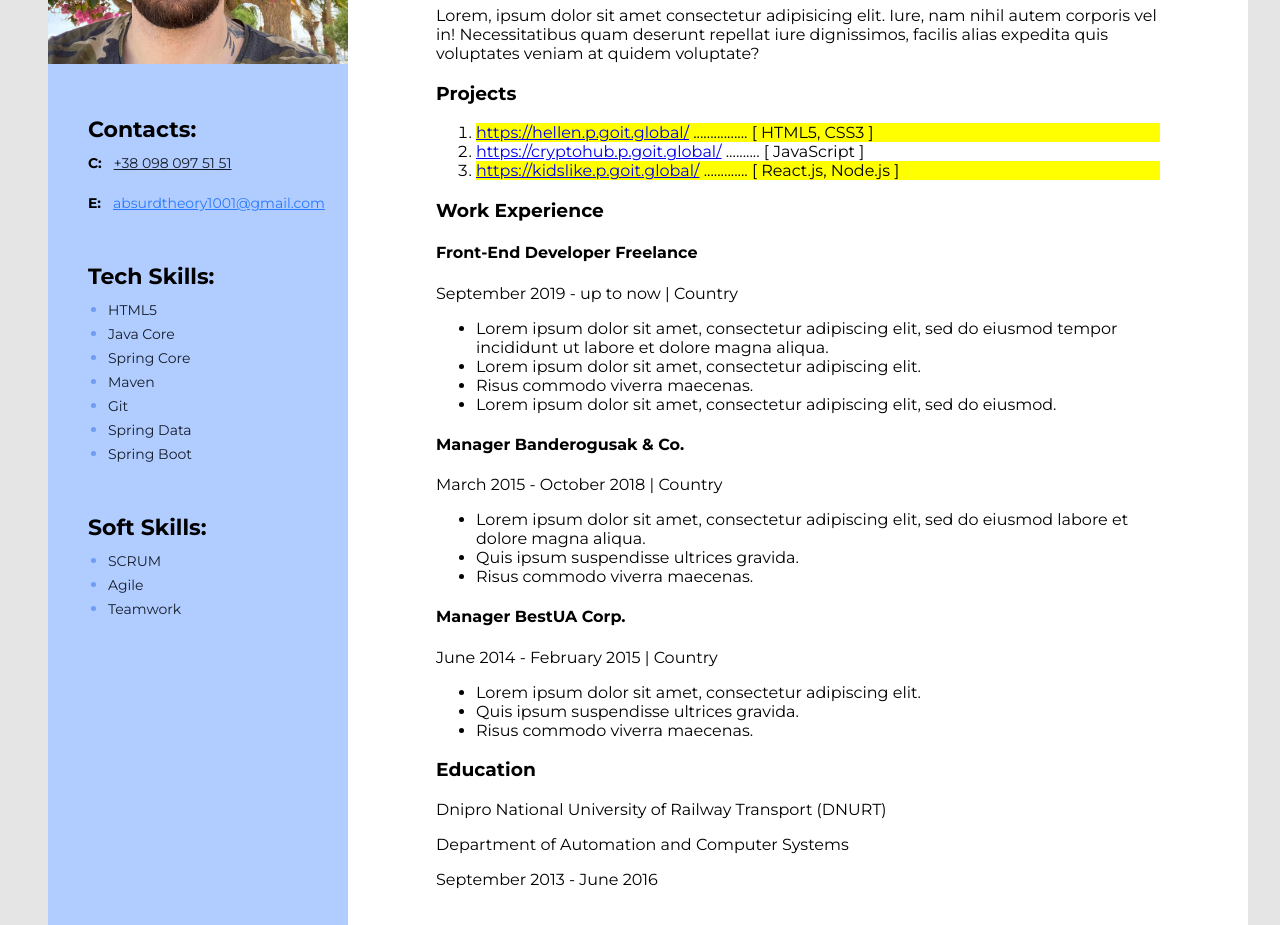
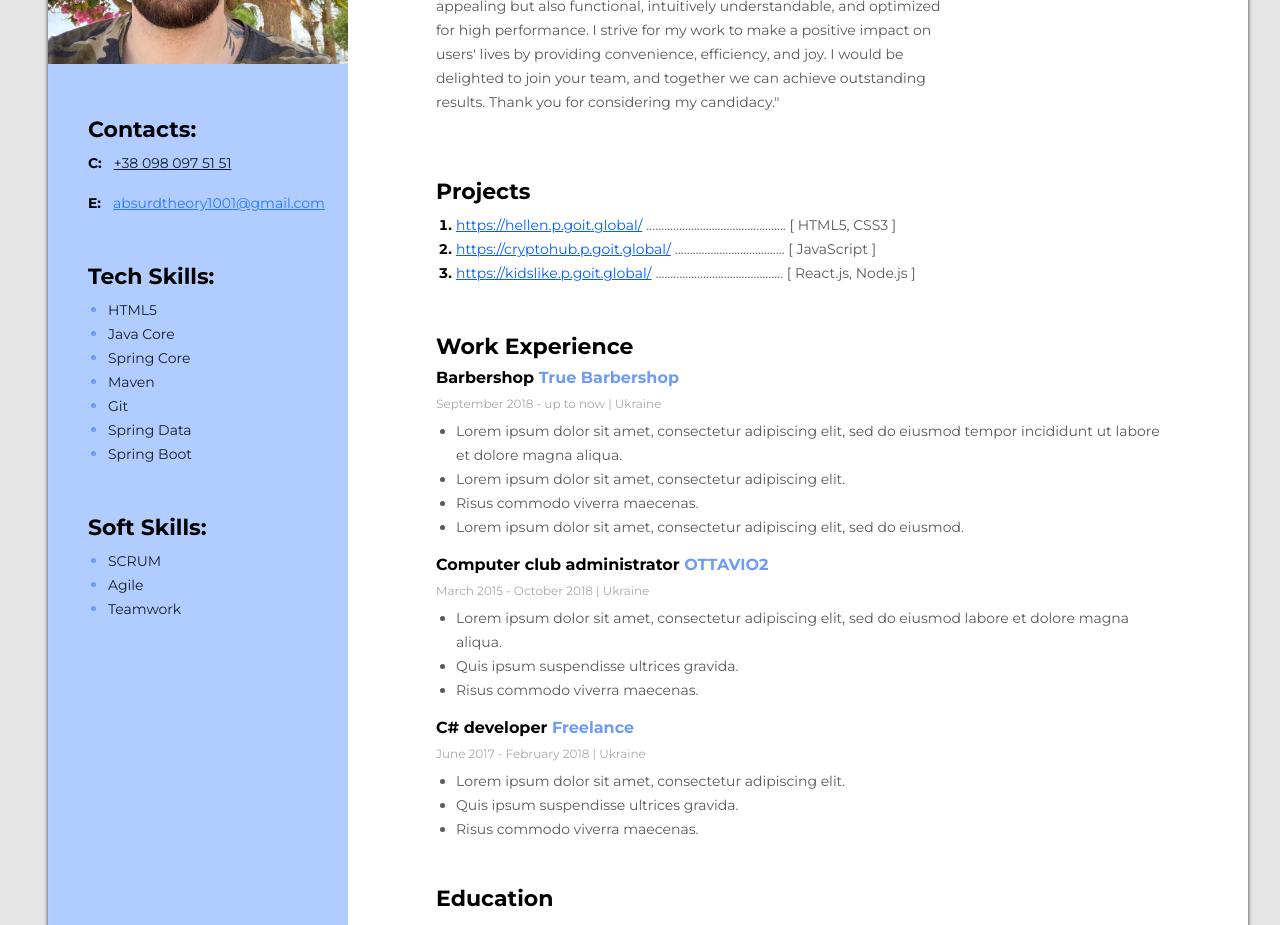
Before and after one commit to blavikensbutcher/resume-project, a plain HTML site: page index.html in a window 1280 px wide. Shown: the part 284-1209 px from the top of the page. Drawn offline with Linux system fonts and the light colour scheme.

Commit message:
latest version

```diff
--- a/css/Styles.css
+++ b/css/Styles.css
@@ -10,6 +10,7 @@ body {
   background: #fff;
   width: 1200px;
   margin: 0 auto;
+  box-shadow: 0px 4px 4px 0px rgba(0, 0, 0, 0.8);
 }
 
 /* Main content */
@@ -21,18 +22,159 @@ body {
   padding-left: 88px;
 }
 
+.main-content-title {
+  color: #000;
+  font-size: 22px;
+  font-style: normal;
+  font-weight: 700;
+  line-height: 27px;
+  margin: 0 0 8px 0;
+}
+
 /* About me */
 
 .my-profession {
-  margin-bottom: 18px;
+  color: #000;
+  font-size: 14px;
+  font-style: normal;
+  font-weight: 700;
+  line-height: 17px;
+  margin: 0 0 18px 0;
 }
 
-h2 {
-  font-size: 35px;
+.my-name {
+  color: #000;
+  font-size: 45px;
+  font-style: normal;
+  font-weight: 700;
+  line-height: 55px;
+  margin: 0 0 28px 0;
 }
 
+.my-descr {
+  color: #595959;
+  font-size: 14px;
+  font-style: normal;
+  font-weight: 400;
+  line-height: 24px;
+  width: 525px;
+}
+
+.about-me-container {
+  margin-bottom: 64px;
+}
+
+/* projects */
+
 .project-item {
-  background-color: yellow;
+  color: #000;
+  font-family: Montserrat;
+  font-size: 14px;
+  font-style: normal;
+  font-weight: 700;
+  line-height: 24px;
+}
+
+.project-list {
+  margin: 0;
+  padding: 0 0 0 20px;
+}
+
+.projects-container {
+  margin: 0 0 48px 0;
+}
+
+.project-item-descr {
+  color: #595959;
+  font-size: 14px;
+  font-style: normal;
+  font-weight: 400;
+  line-height: 24px;
+}
+
+.project-item-link {
+  color: #005fff;
+  font-size: 14px;
+  font-style: normal;
+  font-weight: 400;
+  line-height: 24px;
+  text-decoration-line: underline;
+}
+
+/* work experience */
+
+.work-experience-container {
+  margin-bottom: 44px;
+}
+
+.work-experience-position {
+  color: #000;
+  font-size: 16px;
+  font-style: normal;
+  font-weight: 700;
+  line-height: 20px;
+  margin: 0;
+  padding: 0;
+}
+
+.work-experience-workplace {
+  margin: 0 0 16px 0;
+}
+
+.work-experience-company {
+  color: #6d9bf5;
+  font-size: 16px;
+  font-style: normal;
+  font-weight: 700;
+  line-height: 20px;
+}
+
+.work-period {
+  color: #a8a8a8;
+  font-size: 12px;
+  font-style: normal;
+  font-weight: 400;
+  line-height: normal;
+  margin: 8px 0 8px 0;
+}
+
+.work-duties {
+  color: #595959;
+  font-size: 14px;
+  font-style: normal;
+  font-weight: 400;
+  line-height: 24px;
+}
+
+.work-duties-list {
+  margin: 0 0 0 20px;
+  padding: 0;
+}
+
+/* education */
+
+.education-place {
+  color: #6d9bf5;
+  font-size: 16px;
+  font-style: normal;
+  font-weight: 700;
+  line-height: normal;
+}
+
+.education-faculty {
+  color: #000;
+  font-size: 14px;
+  font-style: normal;
+  font-weight: 700;
+  line-height: normal;
+}
+
+.education-time {
+  color: #a8a8a8;
+  font-size: 12px;
+  font-style: normal;
+  font-weight: 400;
+  line-height: normal;
 }
 
 /* sidebar */
--- a/index.html
+++ b/index.html
@@ -21,62 +21,78 @@
       <!-- Main Content -->
       <div class="main-content">
         <!-- About me -->
+        <div class="about-me-container">
+          <h2 class="my-profession">Front-End Developer</h2>
+          <h1 class="my-name">Pidnebesnyi Vladimyr</h1>
+          <p class="my-descr">
 
-        <div>
-          <h2 class="my-profession">Front-End Developer</h2>
-          <h1>Pidnebesnyi Vladimyr</h1>
-          <p>
-            Lorem, ipsum dolor sit amet consectetur adipisicing elit. Iure, nam
-            nihil autem corporis vel in! Necessitatibus quam deserunt repellat
-            iure dignissimos, facilis alias expedita quis voluptates veniam at
-            quidem voluptate?
+"My goal is to create user interfaces that are not only aesthetically appealing but also functional, intuitively understandable, and optimized for high performance. I strive for my work to make a positive impact on users' lives by providing convenience, efficiency, and joy.
+
+I would be delighted to join your team, and together we can achieve outstanding results. Thank you for considering my candidacy."
           </p>
         </div>
 
         <!-- My Projects -->
 
-        <div>
-          <h3>Projects</h3>
+        <div class="projects-container">
+          <h3 class="main-content-title">Projects</h3>
 
-          <ol>
+          <ol class="project-list">
             <li class="project-item">
-              <a href="https://hellen.p.goit.global/"
+              <a href="https://hellen.p.goit.global/" class="project-item-link"
                 >https://hellen.p.goit.global/</a
               >
-              ................ [ HTML5, CSS3 ]
+              <span class="project-item-descr"
+                >............................................... [ HTML5, CSS3
+                ]</span
+              >
             </li>
-            <li>
-              <a href="https://cryptohub.p.goit.global/"
+            <li class="project-item">
+              <a
+                href="https://cryptohub.p.goit.global/"
+                class="project-item-link"
                 >https://cryptohub.p.goit.global/</a
               >
-              .......... [ JavaScript ]
+              <span class="project-item-descr"
+                >..................................... [ JavaScript ]</span
+              >
             </li>
             <li class="project-item">
-              <a href="https://kidslike.p.goit.global/"
+              <a
+                href="https://kidslike.p.goit.global/"
+                class="project-item-link"
                 >https://kidslike.p.goit.global/</a
               >
-              ............. [ React.js, Node.js ]
+
+              <span class="project-item-descr"
+                >........................................... [ React.js, Node.js
+                ]</span
+              >
             </li>
           </ol>
         </div>
 
-        <!-- Work expirience -->
-        <div>
-          <h3>Work Experience</h3>
+        <!-- Work experience -->
+        <div class="work-experience-container">
+          <h3 class="main-content-title">Work Experience</h3>
           <!-- Company 1 -->
 
-          <div>
-            <h4>Front-End Developer Freelance</h4>
-
-            <p>September 2019 - up to now | Country</p>
-            <ul>
-              <li>
+          <div class="work-experience-workplace">
+            <h4 class="work-experience-position">
+              Barbershop
+              <span class="work-experience-company"> True Barbershop</span>
+            </h4>
+            <p class="work-period">September 2018 - up to now | Ukraine</p>
+            <ul class="work-duties-list">
+              <li class="work-duties">
                 Lorem ipsum dolor sit amet, consectetur adipiscing elit, sed do
                 eiusmod tempor incididunt ut labore et dolore magna aliqua.
               </li>
-              <li>Lorem ipsum dolor sit amet, consectetur adipiscing elit.</li>
-              <li>Risus commodo viverra maecenas.</li>
-              <li>
+              <li class="work-duties">
+                Lorem ipsum dolor sit amet, consectetur adipiscing elit.
+              </li>
+              <li class="work-duties">Risus commodo viverra maecenas.</li>
+              <li class="work-duties">
                 Lorem ipsum dolor sit amet, consectetur adipiscing elit, sed do
                 eiusmod.
               </li>
@@ -85,40 +101,51 @@
 
           <!-- Company 2 -->
 
-          <div>
-            <h4>Manager Banderogusak & Co.</h4>
-
-            <p>March 2015 - October 2018 | Country</p>
-            <ul>
-              <li>
+          <div class="work-experience-workplace">
+            <h4 class="work-experience-position">
+              Computer club administrator<span class="work-experience-company">
+                OTTAVIO2</span
+              >
+            </h4>
+            <p class="work-period">March 2015 - October 2018 | Ukraine</p>
+            <ul class="work-duties-list">
+              <li class="work-duties">
                 Lorem ipsum dolor sit amet, consectetur adipiscing elit, sed do
                 eiusmod labore et dolore magna aliqua.
               </li>
-              <li>Quis ipsum suspendisse ultrices gravida.</li>
-              <li>Risus commodo viverra maecenas.</li>
+              <li class="work-duties">
+                Quis ipsum suspendisse ultrices gravida.
+              </li>
+              <li class="work-duties">Risus commodo viverra maecenas.</li>
             </ul>
           </div>
 
           <!-- Company 3 -->
 
-          <div>
-            <h4>Manager BestUA Corp.</h4>
-
-            <p>June 2014 - February 2015 | Country</p>
-            <ul>
-              <li>Lorem ipsum dolor sit amet, consectetur adipiscing elit.</li>
-              <li>Quis ipsum suspendisse ultrices gravida.</li>
-              <li>Risus commodo viverra maecenas.</li>
+          <div class="work-experience-workplace">
+            <h4 class="work-experience-position">
+              C# developer
+              <span class="work-experience-company">Freelance</span>
+            </h4>
+            <p class="work-period">June 2017 - February 2018 | Ukraine</p>
+            <ul class="work-duties-list">
+              <li class="work-duties">
+                Lorem ipsum dolor sit amet, consectetur adipiscing elit.
+              </li>
+              <li class="work-duties">
+                Quis ipsum suspendisse ultrices gravida.
+              </li>
+              <li class="work-duties">Risus commodo viverra maecenas.</li>
             </ul>
           </div>
+        </div>
 
-          <!-- Education -->
-          <div>
-            <h3>Education</h3>
-            <p>Dnipro National University of Railway Transport (DNURT)</p>
-            <p>Department of Automation and Computer Systems</p>
-            <p>September 2013 - June 2016</p>
-          </div>
+        <!-- Education -->
+        <div class="education-container">
+          <h3 class="main-content-title">Education</h3>
+          <p class="education-place">Dnipro National University of Railway Transport (DNURT)</p>
+          <p class="education-faculty">Department of Automation and Computer Systems</p>
+          <p class="education-time">September 2013 - June 2016</p>
         </div>
       </div>
 
@@ -130,7 +157,11 @@
         <div class="contacts-container">
           <h3 class="sidebar-title">Contacts:</h3>
           <p class="contacts-item">
-            <span class="contacts-type">C: </span> <a href="tel:380980975151" class="contacts-number">+38 098 097 51 51</a></p>
+            <span class="contacts-type">C: </span>
+            <a href="tel:380980975151" class="contacts-number"
+              >+38 098 097 51 51</a
+            >
+          </p>
           <p>
             <span class="contacts-type">E: </span>
             <a href="mailto:absurdtheory1001@gmail.com" class="contacts-email"
@@ -145,19 +176,26 @@
 
           <ul class="skills-list">
             <li class="skills-list-item">
-             <span class="skills-list-text">HTML5</span></li>
+              <span class="skills-list-text">HTML5</span>
+            </li>
             <li class="skills-list-item">
-             <span class="skills-list-text">Java Core</span></li>
+              <span class="skills-list-text">Java Core</span>
+            </li>
             <li class="skills-list-item">
-             <span class="skills-list-text">Spring Core</span></li>
+              <span class="skills-list-text">Spring Core</span>
+            </li>
             <li class="skills-list-item">
-             <span class="skills-list-text">Maven</span></li>
+              <span class="skills-list-text">Maven</span>
+            </li>
             <li class="skills-list-item">
-             <span class="skills-list-text">Git</span></li>
+              <span class="skills-list-text">Git</span>
+            </li>
             <li class="skills-list-item">
-              <span class="skills-list-text">Spring Data</span></li>
+              <span class="skills-list-text">Spring Data</span>
+            </li>
             <li class="skills-list-item">
-              <span class="skills-list-text">Spring Boot</span></li>
+              <span class="skills-list-text">Spring Boot</span>
+            </li>
           </ul>
         </div>
 
@@ -166,11 +204,14 @@
           <h3 class="sidebar-title">Soft Skills:</h3>
           <ul class="soft-skills-list">
             <li class="soft-skills-list-item">
-              <span class="soft-skills-list-text">SCRUM</span></li>
+              <span class="soft-skills-list-text">SCRUM</span>
+            </li>
             <li class="soft-skills-list-item">
-             <span class="soft-skills-list-text">Agile</span></li>
+              <span class="soft-skills-list-text">Agile</span>
+            </li>
             <li class="soft-skills-list-item">
-             <span class="soft-skills-list-text">Teamwork</span></li>
+              <span class="soft-skills-list-text">Teamwork</span>
+            </li>
           </ul>
         </div>
       </aside>
```
